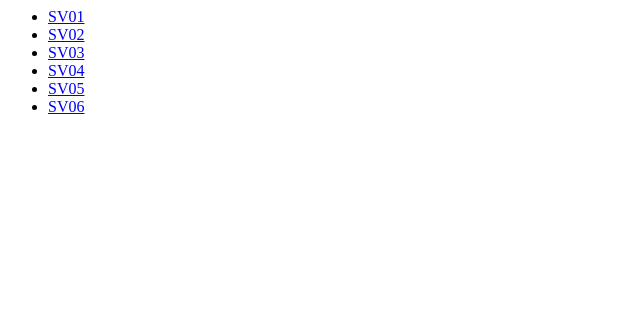
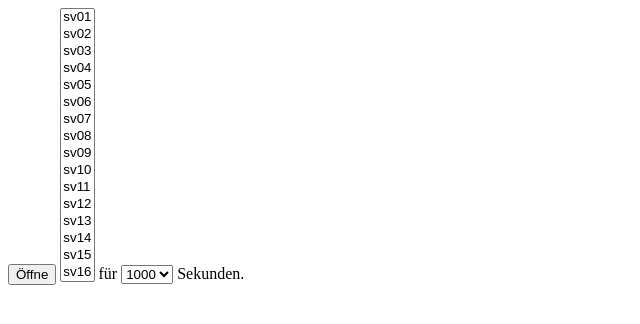
Before and after one commit to bitlytricks/cocktail, a website: page pages/service.html in a window 1280 px wide. Shown: the whole page, without its empty margins (0-640 px from the left). Drawn offline with Linux system fonts and the light colour scheme.

Commit message:
update service page
very simple UI, allows multiple open signals

```diff
--- a/pages/service.html
+++ b/pages/service.html
@@ -1,27 +1,50 @@
 <html>
 
 <body>
-	<ul>
-		<li>
-			<a href="/prime/sv01">SV01</a>
-		</li>
-		<li>
-			<a href="/prime/sv02">SV02</a>
-		</li>
-		<li>
-			<a href="/prime/sv03">SV03</a>
-		</li>
-		<li>
-			<a href="/prime/sv04">SV04</a>
-		</li>
-		<li>
-			<a href="/prime/sv05">SV05</a>
-		</li>
-		<li>
-			<a href="/prime/sv06">SV06</a>
-		</li>
-	</ul>
+	<script>
+		function openSV() {
+			var svNames = Array.prototype.map.call(sv.selectedOptions, (a) => a.value).join(",");
+			var time = duration.value;
 
+			var request = new XMLHttpRequest();
+			request.open("GET", "/open/" + svNames + "/" + time);
+			request.send();
+		}
+	</script>
+	<input type="button" value="Öffne" onclick="openSV()"/>
+	<select multiple="true" size="16" id="sv">
+		<option>sv01</option>
+		<option>sv02</option>
+		<option>sv03</option>
+		<option>sv04</option>
+		<option>sv05</option>
+		<option>sv06</option>
+		<option>sv07</option>
+		<option>sv08</option>
+		<option>sv09</option>
+		<option>sv10</option>
+		<option>sv11</option>
+		<option>sv12</option>
+		<option>sv13</option>
+		<option>sv14</option>
+		<option>sv15</option>
+		<option>sv16</option>
+	</select>
+	 für
+	<select size="1" id="duration">
+		<option>1000</option>
+		<option>2000</option>
+		<option>3000</option>
+		<option>4000</option>
+		<option>5000</option>
+		<option>6000</option>
+		<option>7000</option>
+		<option>8000</option>
+		<option>9000</option>
+		<option>9999</option>
+	</select>
+
+	Sekunden.
 </body>
 
 </html>
```
Also changed, not shown: index.js (+19 -4 lines).
